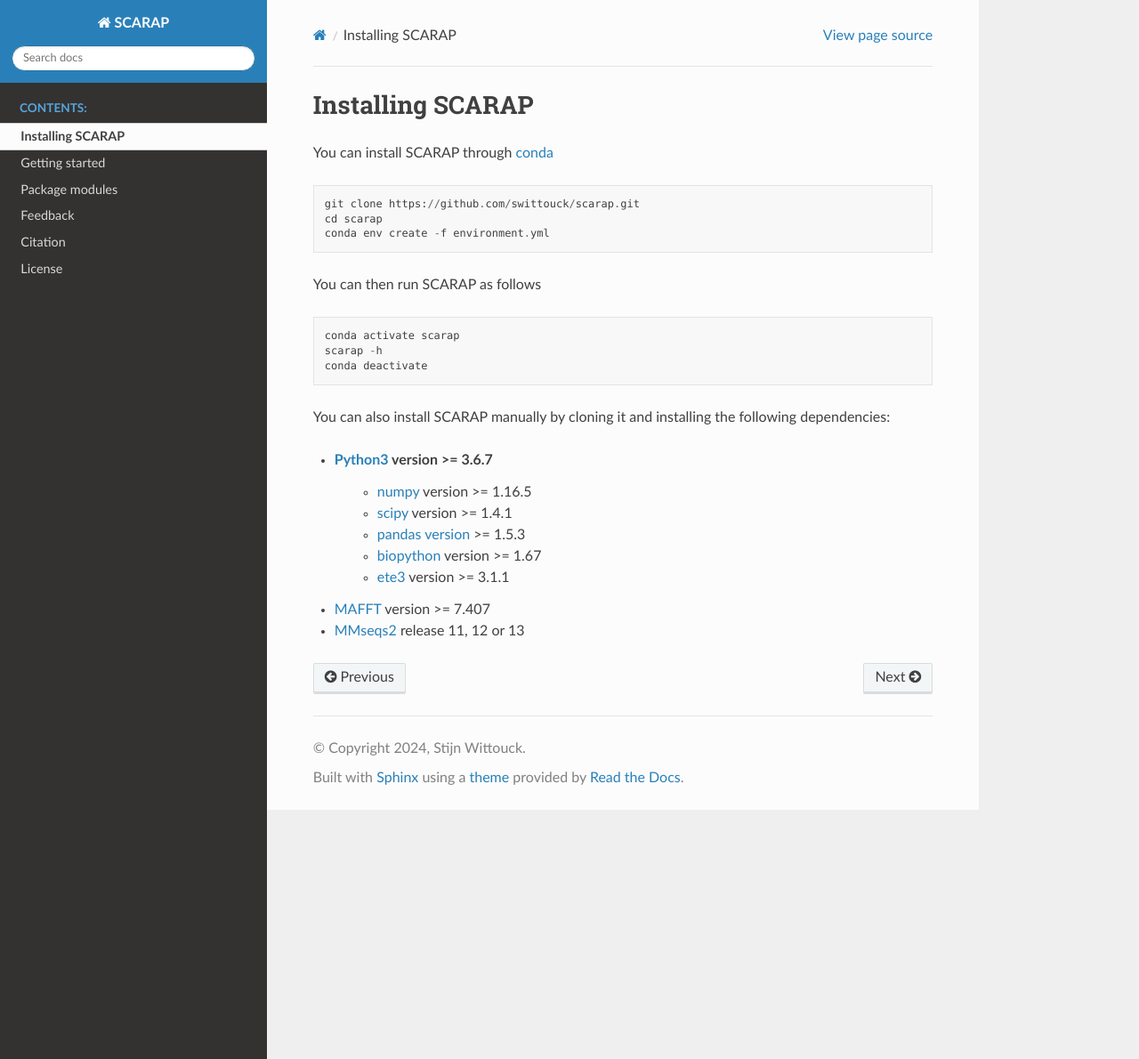
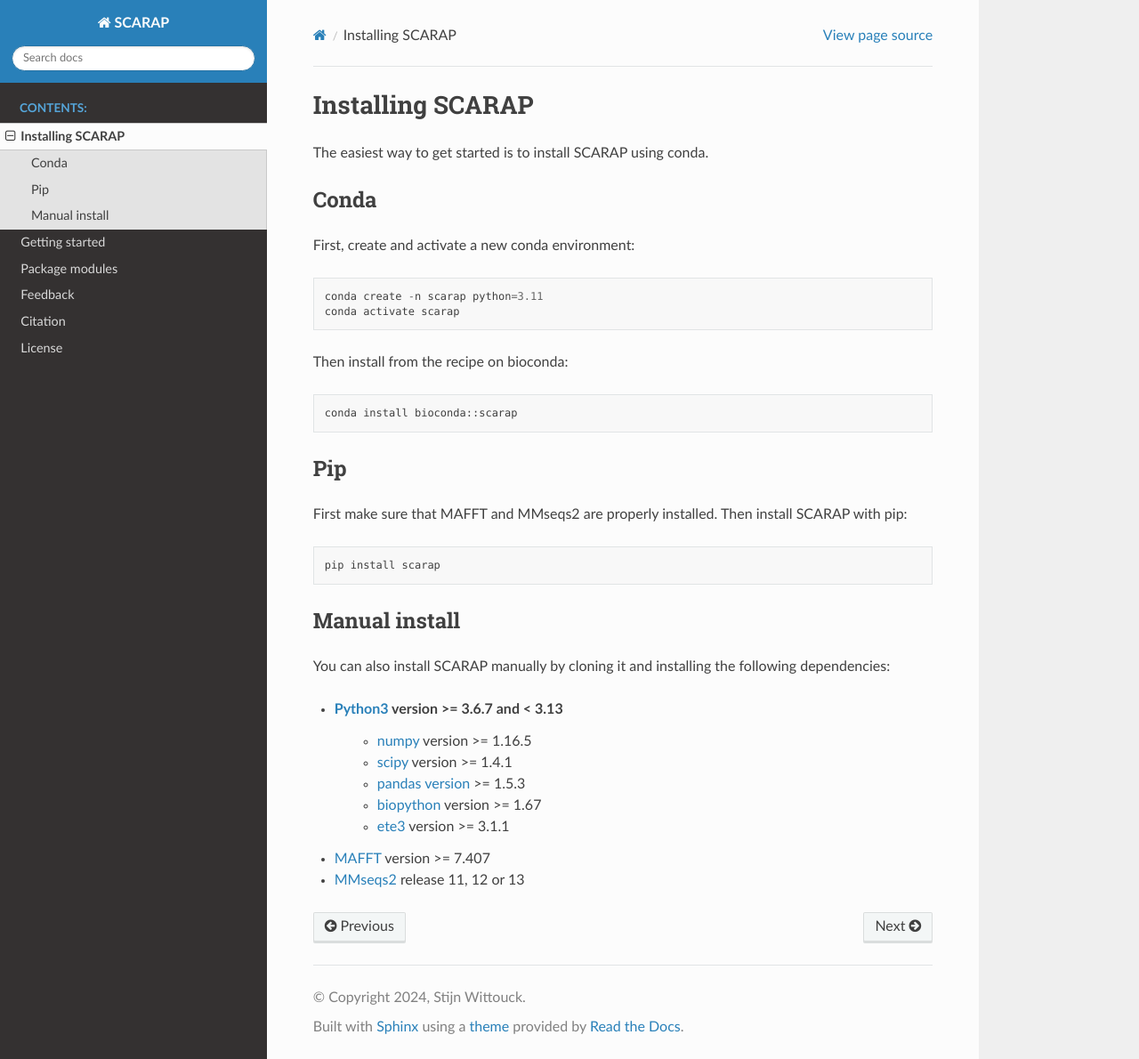
Before and after one commit to SWittouck/SCARAP, a Sphinx documentation site: the page built from docs/install.rst, in a window 1280 px wide and 1190 px high. Shown: the whole window at 89% size. Built offline with Sphinx 7.4.7 and the Read the Docs theme 3.1.0, drawn with Linux system fonts in a browser that asks for light colours.

Commit message:
Update docs

```diff
--- a/docs/citation.rst
+++ b/docs/citation.rst
@@ -1,5 +1,6 @@
 Citation
 --------
 
-A manuscript describing SCARAP and its validation has been prepared and
-will (hopefully) be published shortly.
+If you've found SCARAP useful in your own work, please cite the following manuscript: ::
+
+    Wittouck et al. (2025) "SCARAP: scalable cross-species comparative genomics of prokaryotes", Bioinformatics, Volume 41, Issue 1, January 2025, btae735, https://doi.org/10.1093/bioinformatics/btae735
--- a/docs/install.rst
+++ b/docs/install.rst
@@ -1,21 +1,35 @@
 Installing SCARAP
 =================
 
-You can install SCARAP through `conda <https://docs.conda.io/projects/conda/en/latest/user-guide/install/index.html>`_ ::
+The easiest way to get started is to install SCARAP using conda.
 
-    git clone https://github.com/swittouck/scarap.git
-    cd scarap
-    conda env create -f environment.yml
+Conda
+-----
 
-You can then run SCARAP as follows ::
+First, create and activate a new conda environment: ::
 
+    conda create -n scarap python=3.11
     conda activate scarap
-    scarap -h
-    conda deactivate
+
+Then install from the recipe on bioconda: ::
+
+    conda install bioconda::scarap
+
+
+Pip
+---
+
+First make sure that MAFFT and MMseqs2 are properly installed. Then install SCARAP with pip: ::
+
+    pip install scarap
+
+
+Manual install
+--------------
 
 You can also install SCARAP manually by cloning it and installing the following dependencies:
 
-* `Python3 <https://www.python.org/>`_ version \>= 3.6.7
+* `Python3 <https://www.python.org/>`_ version \>= 3.6.7 and < 3.13
     * `numpy <https://numpy.org/>`_ version \>= 1.16.5
     * `scipy <https://www.scipy.org/>`_ version \>= 1.4.1
     * `pandas version <https://pandas.pydata.org/>`_ \>= 1.5.3
```
